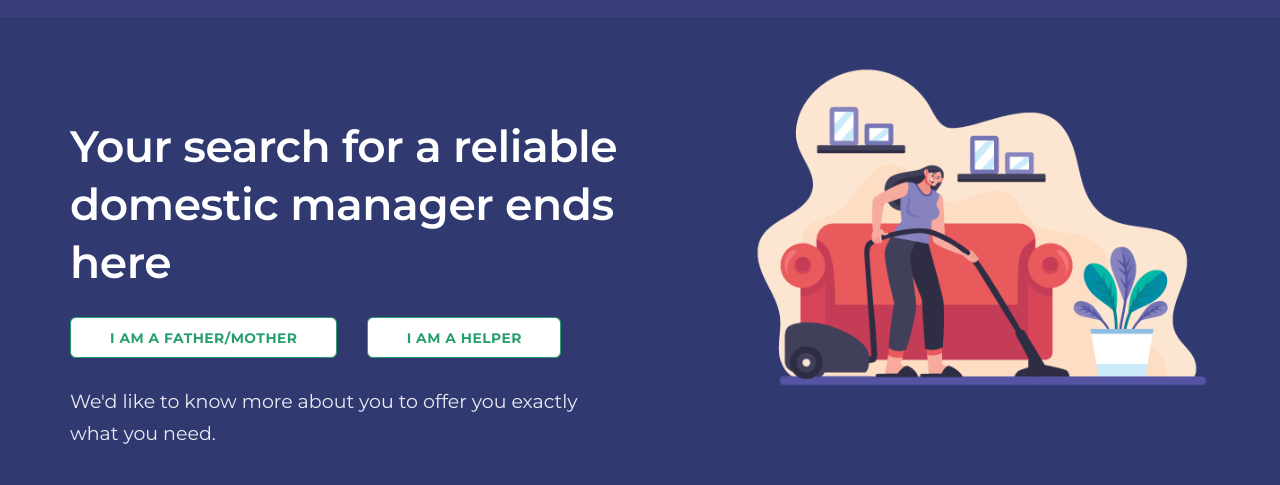
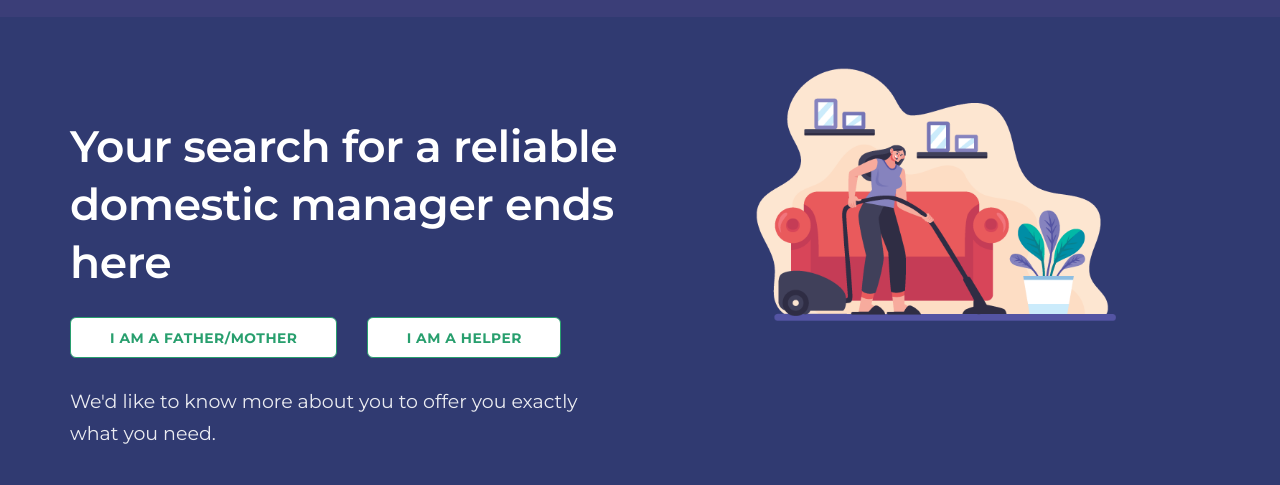
Before and after one commit to Bobby00/houzzie, a plain HTML site: page index.html in a window 1280 px wide. Shown: the part 63-548 px from the top of the page. Drawn offline with Linux system fonts and the light colour scheme; files whose address does not match are found by name.

Commit message:
initial push to test what I have so far yeii 3

```diff
--- a/index.html
+++ b/index.html
@@ -119,7 +119,7 @@
                         <p class="lead mgn-tp-5 clr-whte">We'd like to know more about you to offer you exactly what you need. </p>
                          </div>
                         </div>
-                        <div class="col-sm-6 col-md-5"> <img alt="Image" src="img/assets/vacuum-person.png"> </div>
+                        <div class="col-sm-6 col-md-5"> <img style="width: 80%;" alt="Image" src="img/assets/vacuum-person.png"> </div>
                     </div>
                 </div>
             </section>
```
